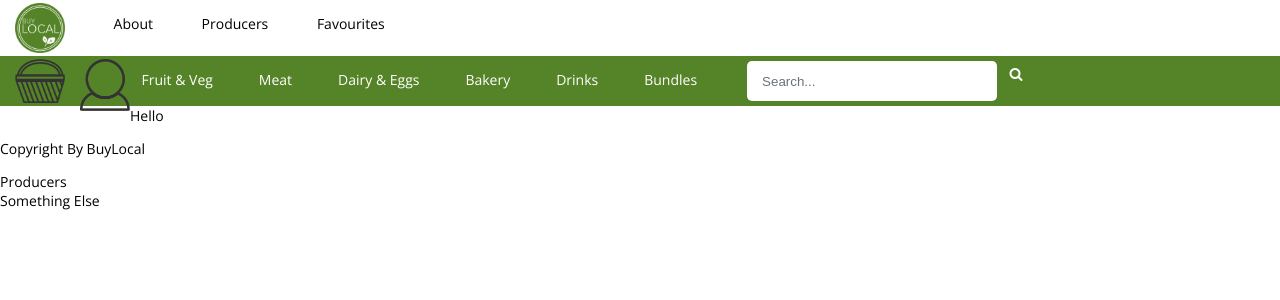
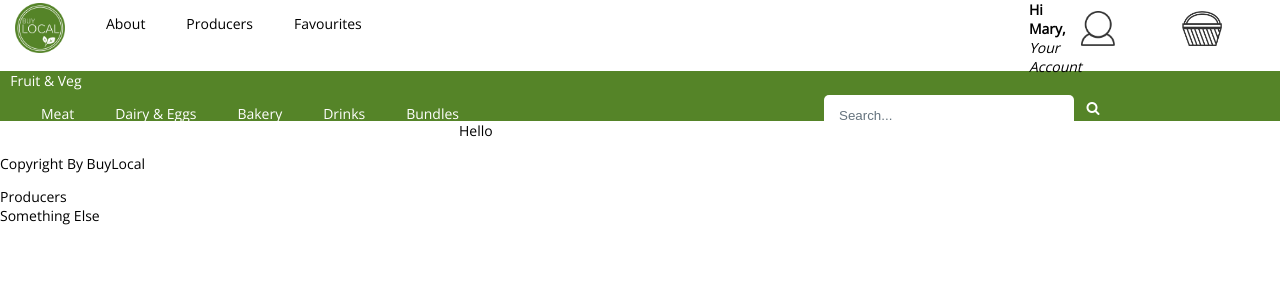
Before and after one commit to eirenmc/EM-FYP, a PHP site: page / in a window 1280 px wide. Shown: the top 300 px of the page. Run offline with PHP 8.4, Linux system fonts and the light colour scheme; some libraries are stand-ins or nearby versions.

Commit message:
Further development
Further development on nav, tried using flex box but decided not for the
nav but I will for the displaying of products

```diff
--- a/header.php
+++ b/header.php
@@ -12,14 +12,18 @@
                 <li class="flex-menu-item">Producers</li>
                 <li class="flex-menu-item">Favourites</li>
             </ul>
-            <ul class="flex-container wrap">
-            </ul>
-            <div class="alignLeft">
-            </div>
-            <div> <img src="images/basket.png" alt="basket icon"/> </div>
-            <div> <img src="images/login.png" alt="Login/Sign up icon"/> </div>
+            <span class="menu-item-right">
+                <img src="images/basket.png" alt="basket icon" class="menu-item-right"/>
+                <img src="images/login.png" alt="Login/Sign up icon" class="menu-item-right"/>
+                <b> Hi Mary, </b><em>Your Account</em>
+            </span>
+
+
            <!-- <div class="mobile"> <img src="hamburgerMenu.png" alt="Mobile menu"/> </div> -->
         </nav>
+        <br>
+        <br>
+        <br>
         <nav id="nav2">
             <ul class="flex-container wrap">
                 <li class="flex-menu-item-s">Fruit & Veg</li>
--- a/styles.css
+++ b/styles.css
@@ -20,15 +20,19 @@ body{
   padding: 0;
   margin: 0;
   list-style: none;
-  -ms-box-orient: horizontal;
+ /* -ms-box-orient: horizontal;
   display: -webkit-box;
   display: -moz-box;
   display: -ms-flexbox;
   display: -moz-flex;
   display: -webkit-flex;
-  display: flex;
+  display: flex;*/
 }
 
+ul{
+    width:80%;
+}
+/*
 .wrap{
   -webkit-flex-wrap: wrap;
   flex-wrap: wrap;
@@ -40,10 +44,16 @@ body{
   flex-wrap: wrap;
   height:28px;
 }
+*/
 
 .flex-menu-item{
     margin-left:4%;
     margin-top:14px;
+    float:left;
+}
+
+.menu-item-right{
+    float:right;
 }
 
 .flex-menu-item-s{
@@ -59,10 +69,10 @@ img[alt*="BuyLocal"]{
 }
 
 img[alt*="icon"]{
-    width:50px;
-    float:left;
+    height:35px;
+    padding:8px;
     margin-top:3px;
-    margin-left:15px;
+    margin-right:20%;
 }
 
 #search{
@@ -74,6 +84,7 @@ img[alt*="icon"]{
   vertical-align: middle;
   white-space: nowrap;
   position: relative;
+  float:right;
 }
 
 .container-1 input#search{
@@ -111,8 +122,6 @@ img[alt*="icon"]{
 .container-1 .icon{
   position: absolute;
   top: 2%;
-  width:80px;
-  height:80px;
   margin-top:7px;
   margin-left:5%;
   z-index: 1;
```
